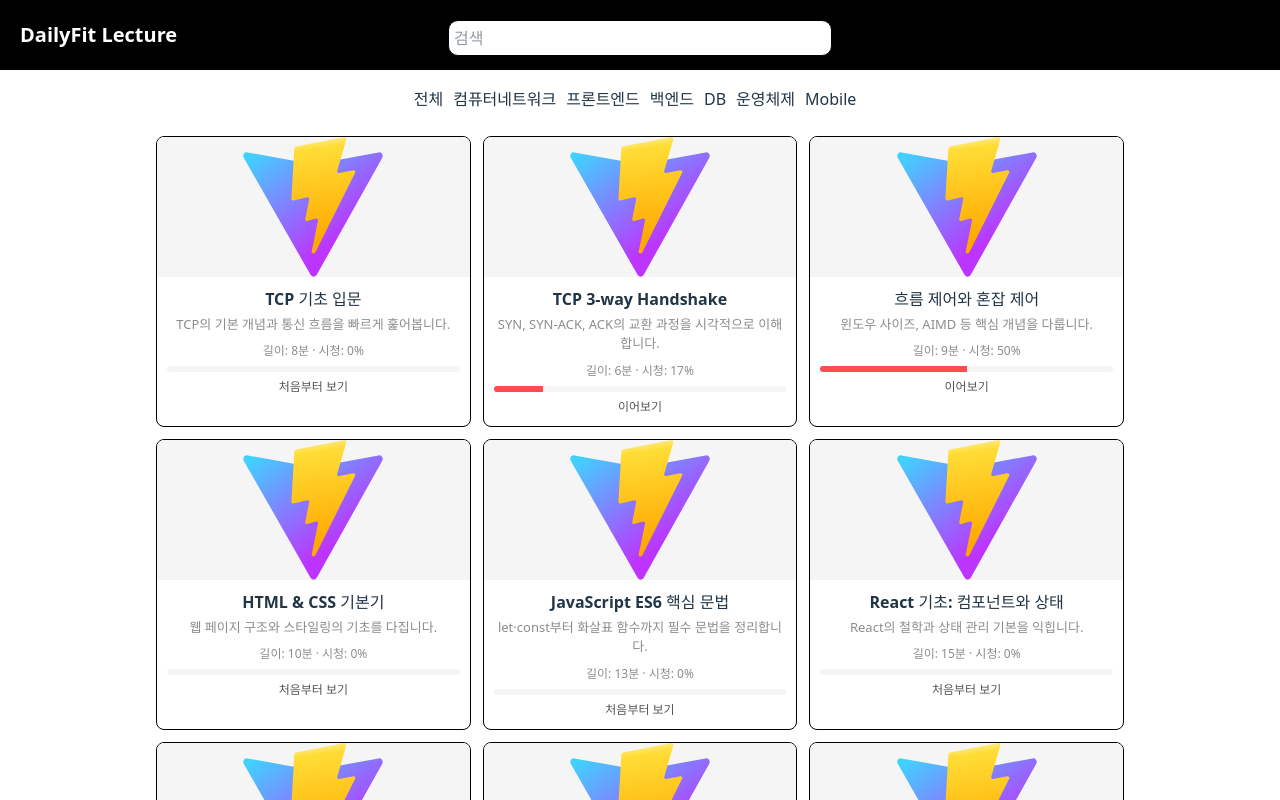
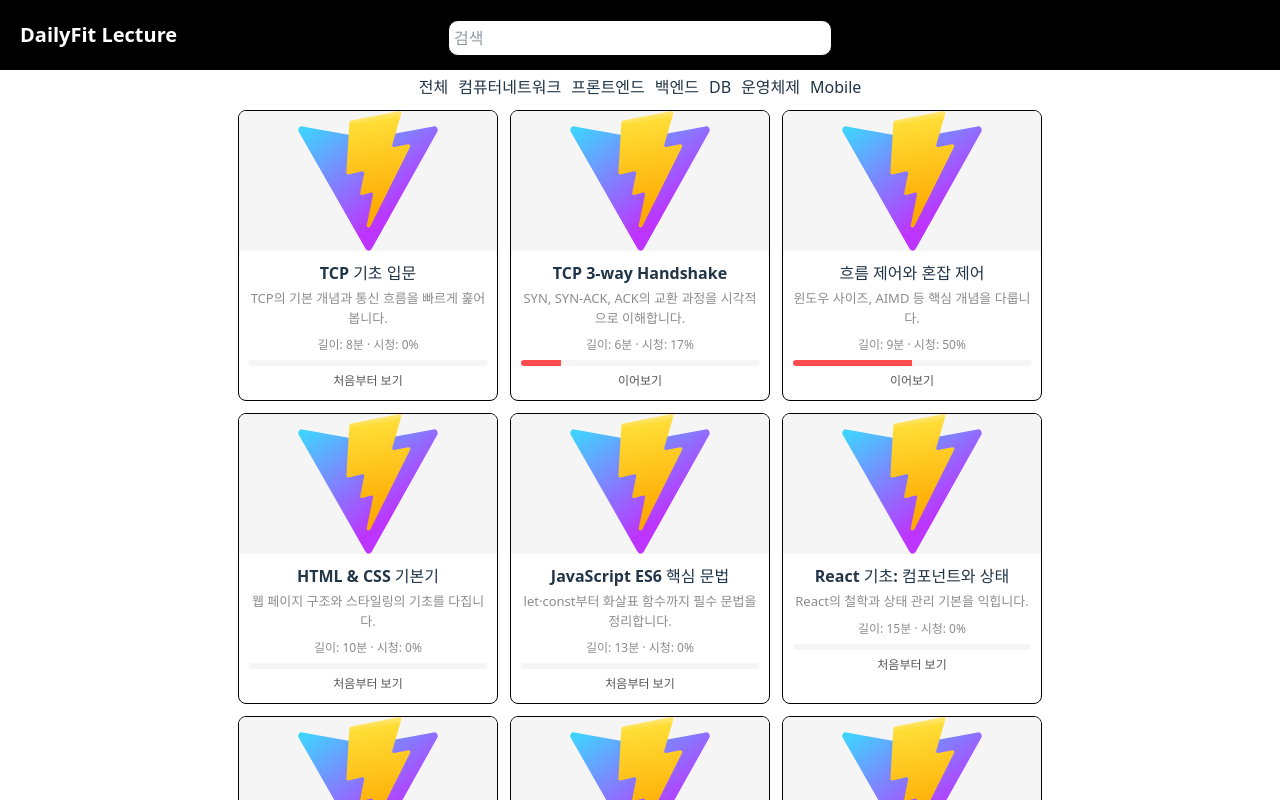
Before and after one commit to 2025-UniD-Hackathon-Team11/Frontend, a React app: page /lectures in a window 1280 px wide. Shown: the top 800 px of the page. Built offline with nearby package versions, Linux system fonts and the light colour scheme; the HTML template or start-up script is replaced by a standard one.

Commit message:
카테고리 위치 개선

```diff
--- a/src/pages/LectureListPage.tsx
+++ b/src/pages/LectureListPage.tsx
@@ -126,11 +126,12 @@ export function LectureListPage() {
 
   return (
     <div style={{ padding: 16, maxWidth: 1000, margin: '0 auto'}}>
-      <div style={{marginBottom: '15px', position: 'fixed', left: '50%', transform: 'translateX(-50%)', top: '0', backgroundColor: 'black', width: '100%', padding: '20px', display: 'flex', flexDirection: 'row'}}>
+      <div style={{marginBottom: '15px', position: 'fixed', left: '50%', transform: 'translateX(-50%)', top: '0', backgroundColor: 'black', width: '100%', padding: '20px', display: 'flex', flexDirection: 'row', zIndex: '3'}}>
         <h2 style={{ marginTop: 0, fontSize: '20px', fontWeight: 'bolder', color: 'white' }}>DailyFit Lecture</h2>
         <Input value={value} onChange={onChange} placeholder='검색'/>
       </div>
-      <div style={{marginTop: '4%'}}>
+      <div style={{position: 'fixed', marginTop: '25px', transform: 'translateX(-50%)', top: '35px'}}>
+        <div style={{position: 'absolute', top: '10px', left: '50%', transform: 'translateX(-50%)', width: '100%', margin: '5px'}}>
           {categories.map((c) =>
             (<Button onClick={onClick} id={c} style={{marginRight: '10px', cursor: 'pointer'}}>{c}</Button>)
           )}
@@ -141,7 +142,7 @@ export function LectureListPage() {
             display: 'grid',
             gridTemplateColumns: 'repeat(3, minmax(260px, 1fr))',
             gap: 12,
-          marginTop: '25px',
+            marginTop: '50px'
           }}
         >
           { value? filtered.map((f) => (
@@ -165,5 +166,6 @@ export function LectureListPage() {
           ))}
         </div>
       </div>
+    </div>
   )
 }
```
Lines whose indentation alone changed are shown as unchanged.
